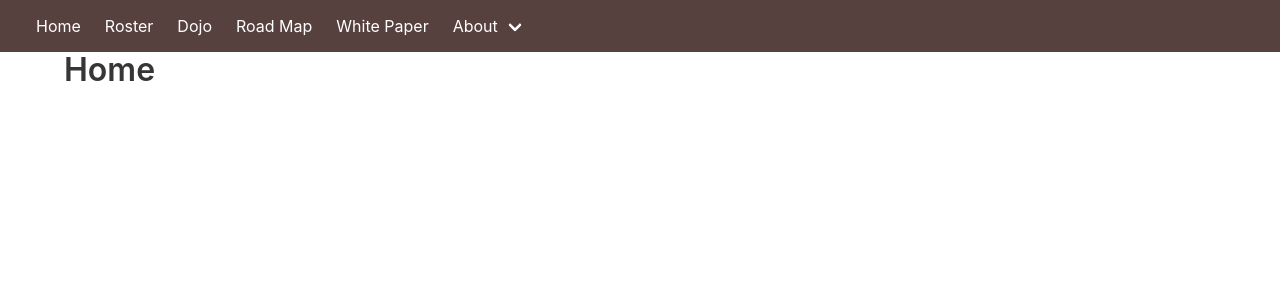
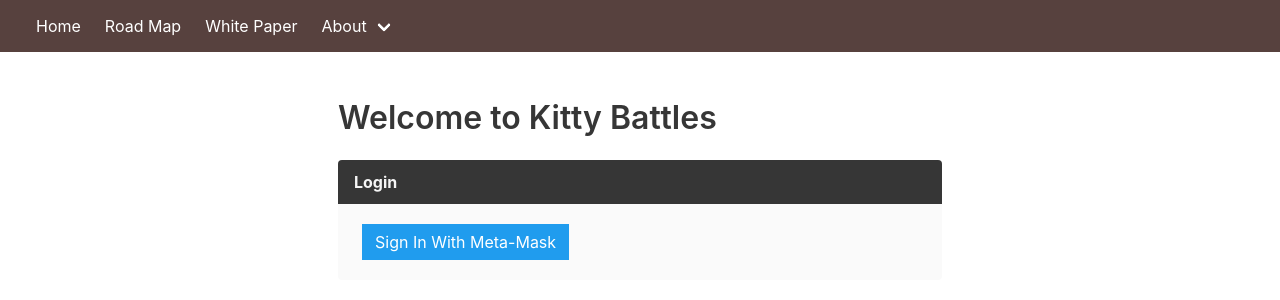
Before and after one commit to uxbecks/KittyBattles, a Vue app: page / in a window 1280 px wide. Shown: the top 300 px of the page. Built offline with nearby package versions, Linux system fonts and the light colour scheme.

Commit message:
Add Login. You will need to do yarn install after pulling this in

```diff
--- a/package.json
+++ b/package.json
@@ -12,10 +12,12 @@
     "deploy": "npm run css-deploy"
   },
   "dependencies": {
+    "axios": "^0.18.0",
     "bulma": "^0.7.1",
     "node-sass": "^4.8.3",
     "vue": "^2.5.13",
-    "vue-router": "^3.0.1"
+    "vue-router": "^3.0.1",
+    "web3": "^1.0.0-beta.34"
   },
   "devDependencies": {
     "@vue/cli-plugin-babel": "^3.0.0-beta.6",
--- a/src/App.vue
+++ b/src/App.vue
@@ -2,17 +2,22 @@
   <div id="app">
     <navigation></navigation>
     <router-view></router-view>
+    <br />
   </div>
 </template>
 
 <script>
 import Navigation from './components/Navigation';
+import store from './store';
 
 export default {
-  name: 'app',
-  components: {
-      Navigation
-  }
+    name: 'app',
+    components: {
+        Navigation
+    },
+    data() {
+      return store;
+    }
 }
 
 </script>
--- a/src/components/IndexPage.vue
+++ b/src/components/IndexPage.vue
@@ -1,14 +1,17 @@
 <template>
-    <div class="container">
-        <h1 class="title">Home</h1>
-    </div>
+    <login></login>
 </template>
 
 <script>
+    import Login from './LoginComponent.vue';
+
     export default {
         name : 'index-page',
         data() {
             return {};
+        },
+        components : {
+            Login
         }
     }
 </script>
--- /dev/null
+++ b/src/components/LoginComponent.vue
@@ -0,0 +1,90 @@
+<template>
+
+    <section class="section">
+        <div class="columns">
+            <div class="column is-3"></div>
+            <div class="column is-6">
+
+                    <p class="title">Welcome to Kitty Battles</p>
+
+                    <article class="message is-dark" v-if="!global.profile">
+                        <div class="message-header"><p>Login</p></div>
+                        <div class="message-body"><!---->
+                            <div>
+                                <div class="field has-addons">
+                                    <div class="control">
+                                        <a class="button is-info" v-on:click="login">
+                                            Sign In With Meta-Mask
+                                        </a>
+                                    </div>
+                                </div>
+                            </div>
+                        </div>
+                    </article>
+            </div>
+            <div class="column is-3"></div>
+        </div>
+    </section>
+
+</template>
+
+<script>
+    import store from './../store';
+    import axios from 'axios';
+
+    export default {
+        name: 'Login',
+        data() {
+            return {
+                profile : '',
+                global : store.state
+            }
+        },
+        created : () => {
+
+            if (typeof web3 !== 'undefined') {
+                this.profile = web3.eth.accounts[0];
+
+                if (store.state.profile !== this.profile) {
+                    store.state.profile = '';
+                }
+            }
+        },
+        methods : {
+            login : () => {
+                let signer = this.profile;
+                let original_message = "KittyBattles Authentication";
+                let message = web3.toHex(original_message);
+                let message_hash = web3.sha3(
+                    '\u0019Ethereum Signed Message:\n' +
+                    message.length.toString() +
+                    message
+                );
+
+                web3.personal.sign(message, signer, (err, res) => {
+                    if (err) {
+                        console.error(err);
+                    } else {
+                        store.state.profile = this.profile;
+
+                        store.save();
+
+                        axios.post('https://api.kittybattles.io/auth', {
+                            address : this.profile
+                        }).then(response => {
+                            store.state.player = response.data;
+                        }).then(() => {
+                            store.save();
+                        });
+
+                    }
+                });
+            },
+        }
+    }
+</script>
+
+<!-- Add "scoped" attribute to limit CSS to this component only -->
+<style scoped>
+
+</style>
--- a/src/components/Navigation.vue
+++ b/src/components/Navigation.vue
@@ -14,8 +14,8 @@
         <div class="navbar-menu" v-bind:class="{ 'is-active' : mobile_menu }">
             <div class="navbar-start">
                 <router-link to="/" class="navbar-item">Home</router-link>
-                <router-link to="/roster" class="navbar-item">Roster</router-link>
-                <router-link to="/dojo" class="navbar-item">Dojo</router-link>
+                <router-link v-if="global.profile" to="/roster" class="navbar-item">Roster</router-link>
+                <router-link v-if="global.profile" to="/dojo" class="navbar-item">Dojo</router-link>
 
                 <router-link to="/road-map" class="navbar-item">Road Map</router-link>
                 <router-link to="/white-paper" class="navbar-item">White Paper</router-link>
@@ -48,11 +48,14 @@
 </template>
 
 <script>
+    import store from './../store';
+
     export default {
         name: 'navigation',
 
         data() {
             return {
+                global : store.state,
                 mobile_menu: false
             };
         }
--- /dev/null
+++ b/src/store.js
@@ -0,0 +1,27 @@
+let store = {
+    state : {
+        profile : '',
+        player : {}
+    },
+
+    save() {
+        if (window && window.localStorage) {
+            window.localStorage.setItem('state', JSON.stringify(this.state));
+        }
+    },
+    load() {
+        if (window && window.localStorage) {
+            let value = window.localStorage.getItem('state');
+            if (value) {
+                let oldState = JSON.parse(value);
+
+                this.state.profile = oldState.profile;
+                this.state.player = oldState.player;
+            }
+        }
+    }
+};
+
+store.load();
+
+export default store;
```
Also changed, not shown: 1 other file (tests, documents, lock files or other folders).
